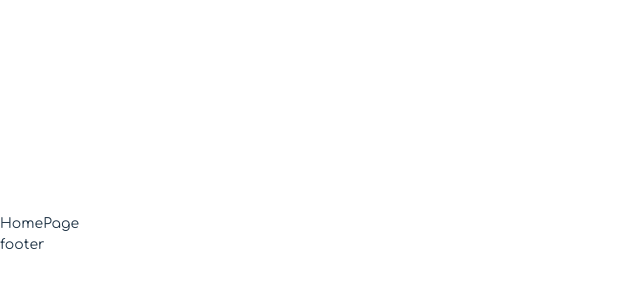
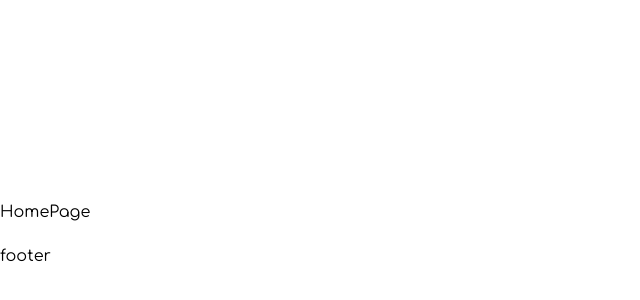
Before and after one commit to suzegeerdink/cocktail-website, a React (Vite) app: page / in a window 1280 px wide. Shown: the part 166-466 px from the top of the page, without its empty margins (0-640 px from the left). Built offline with nearby package versions, Linux system fonts and the light colour scheme.

Commit message:
setup global styles

```diff
--- a/src/App.css
+++ b/src/App.css
@@ -9,6 +9,7 @@
   --secondary-color: #F3A1B4;
   --accent-color: #ABEA9A;
   --white-color: #FFFFFF;
+  --black-color: #000000;
   --font-body: 'Comfortaa', sans-serif;
   --font-heading: 'Fredoka', sans-serif;
 }
@@ -21,9 +22,15 @@
 
 body {
   font-family: var(--font-body), sans-serif;
-  font-size: 14px;
+  color: var(--black-color);
 }
+/* -------------------------------------Typography--------------------------------------------- */
 
 h1, h2, h3, h4, h5, h6 {
   font-family: var(--font-heading), sans-serif;
 }
+
+p {
+  margin: 20px 0;
+  line-height: 1.5;
+}
```
